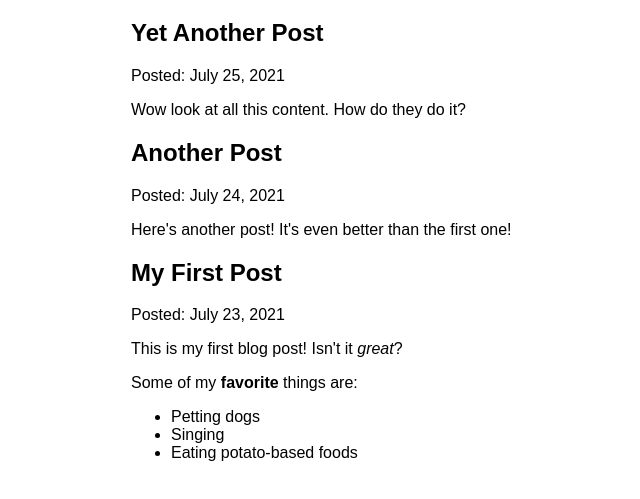
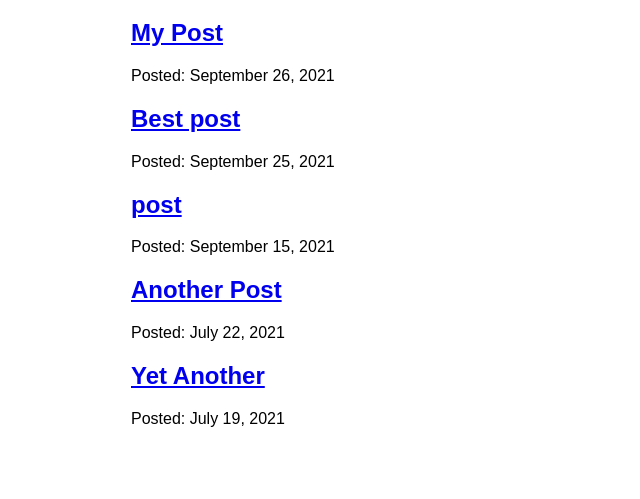
Before and after one commit to anri1983/scrap, a Gatsby site: page /blog in a window 1280 px wide. Shown: the part 157-656 px from the top of the page, without its empty margins (193-833 px from the left). Built offline with nearby package versions, Linux system fonts and the light colour scheme; Gatsby itself is replaced by a stand-in of ours.

Commit message:
mdx reform

```diff
--- a/blog/another-post.mdx
+++ b/blog/another-post.mdx
@@ -1,6 +1,6 @@
 ---
 title: "Another Post"
-date: "2021-07-24"
+date: "2021-07-22"
 ---
 
 Here's another post! It's even better than the first one!
--- /dev/null
+++ b/blog/last-from-post.mdx
@@ -0,0 +1,6 @@
+---
+title: "Best post"
+date: "2021-09-25"
+---
+
+ blog post! Isn't it *great*?
--- a/blog/my-first-post.mdx
+++ b/blog/last-post.mdx
@@ -1,6 +1,6 @@
 ---
-title: "My First Post"
-date: "2021-07-23"
+title: "My Post"
+date: "2021-09-26"
 ---
 
 This is my first blog post! Isn't it *great*?
--- /dev/null
+++ b/blog/lol-post.mdx
@@ -0,0 +1,6 @@
+---
+title: "post"
+date: "2021-09-15"
+---
+
+  *great*?
--- a/blog/yet-another-post.mdx
+++ b/blog/yet-another-post.mdx
@@ -1,6 +1,6 @@
 ---
-title: "Yet Another Post"
-date: "2021-07-25"
+title: "Yet Another"
+date: "2021-07-19"
 ---
 
 Wow look at all this content. How do they do it?
--- a/src/pages/blog.js
+++ b/src/pages/blog/index.js
@@ -1,19 +1,19 @@
 import * as React from 'react'
-import { graphql } from 'gatsby'
-import Layout from '../components/layout'
-import { MDXRenderer } from 'gatsby-plugin-mdx'
+import { Link, graphql } from 'gatsby'
+import Layout from '../../components/layout'
 
 const BlogPage = ({ data }) => {
   return (
     <Layout pageTitle="My Blog Posts">
       {
-        data.allMdx.nodes.map((node) => (
+        data.allMdx.nodes.map(node => (
           <article key={node.id}>
-            <h2>{node.frontmatter.title}</h2>
+            <h2>
+              <Link to={`/blog/${node.slug}`}>
+                {node.frontmatter.title}
+              </Link>
+            </h2>
             <p>Posted: {node.frontmatter.date}</p>
-            <MDXRenderer>
-              {node.body}
-            </MDXRenderer>
           </article>
         ))
       }
@@ -30,7 +30,7 @@ export const query = graphql`
           title
         }
         id
-        body
+        slug
       }
     }
   }
```
Also changed, not shown: src/pages/blog/{mdx.slug}.js (added, +29 -0 lines).
